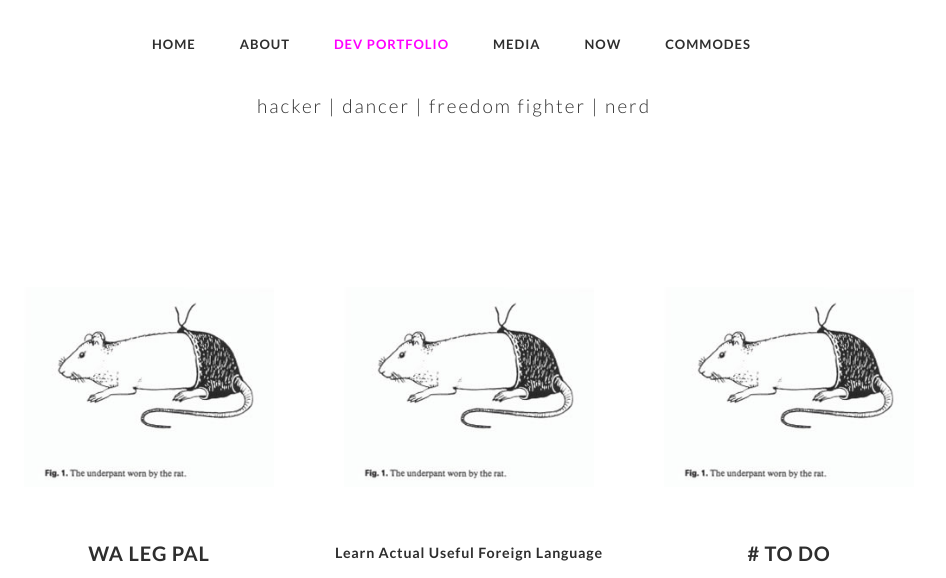
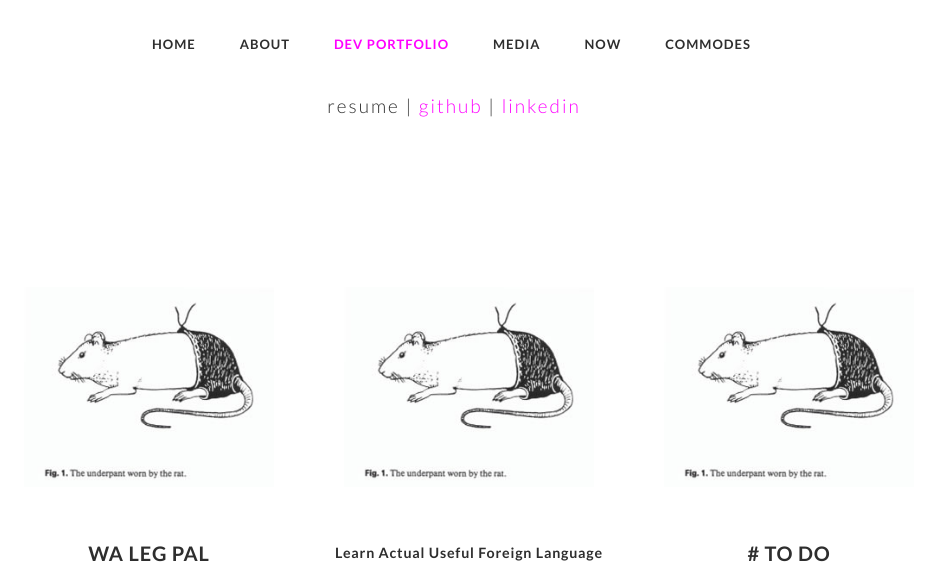
Before and after one commit to kalikokalikova/www.calicogoodrich.com, a plain HTML site: page web/content/portfolio.html in a window 1280 px wide. Shown: the part 178-756 px from the top of the page, without its empty margins (186-1132 px from the left). Drawn offline with nearby package versions, Linux system fonts and the light colour scheme.

Commit message:
Add resume, github, linkedin links to portfolio page

```diff
--- a/web/content/portfolio.html
+++ b/web/content/portfolio.html
@@ -105,7 +105,7 @@ DESIGNED & DEVELOPED by FREEHTML5.CO
                  <div class="row">
                      <div class="text-center">
                          <h3 class="fh5co-intro">
-                             hacker | dancer | freedom fighter | nerd
+                            resume | <a href="//github.com/kalikokalikova" target="_blank">github</a> | <a href="//www.linkedin.com/in/calico-goodrich/">linkedin</a>
                          </h3>
                      </div>
                  </div>
```
